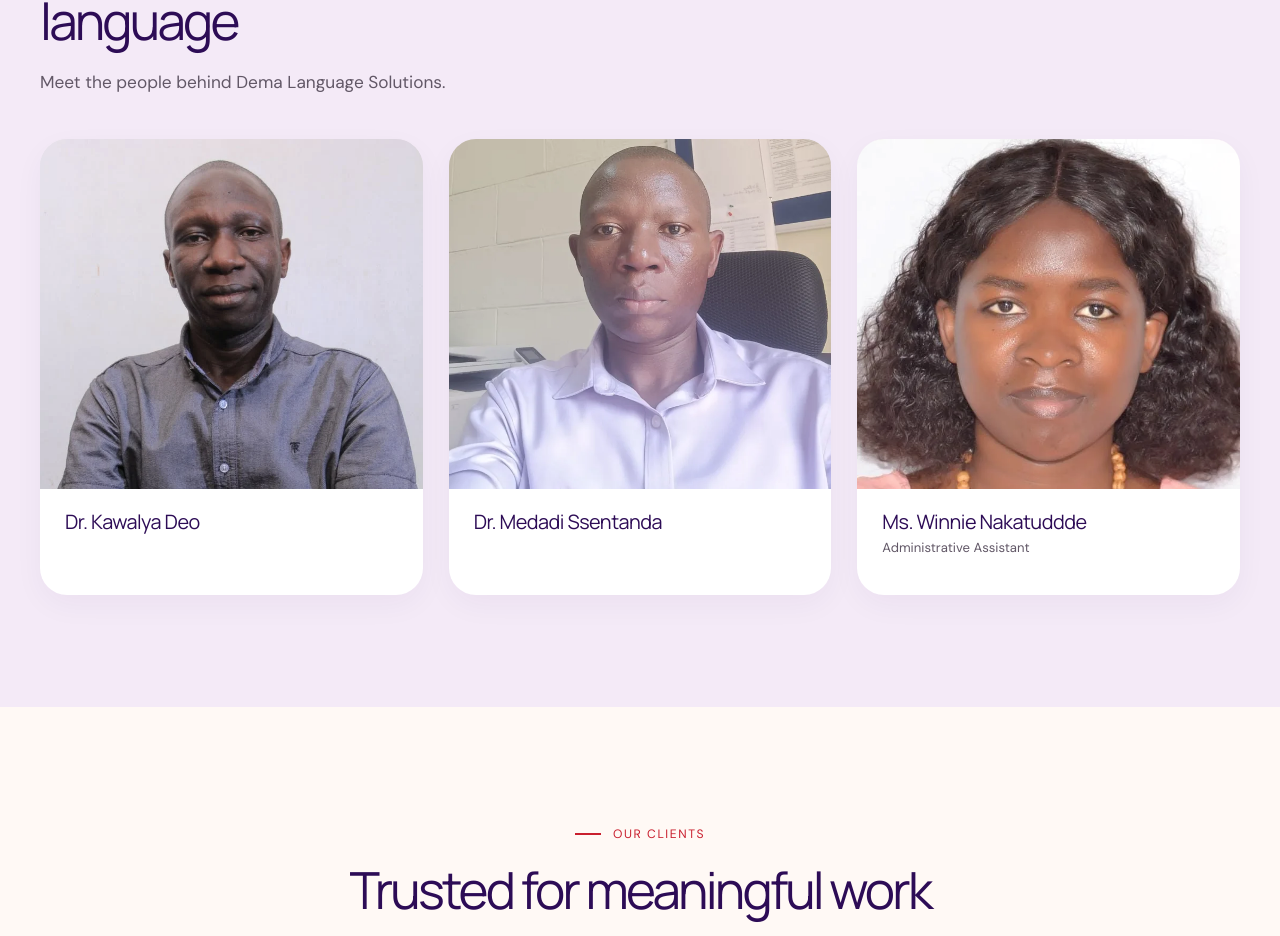
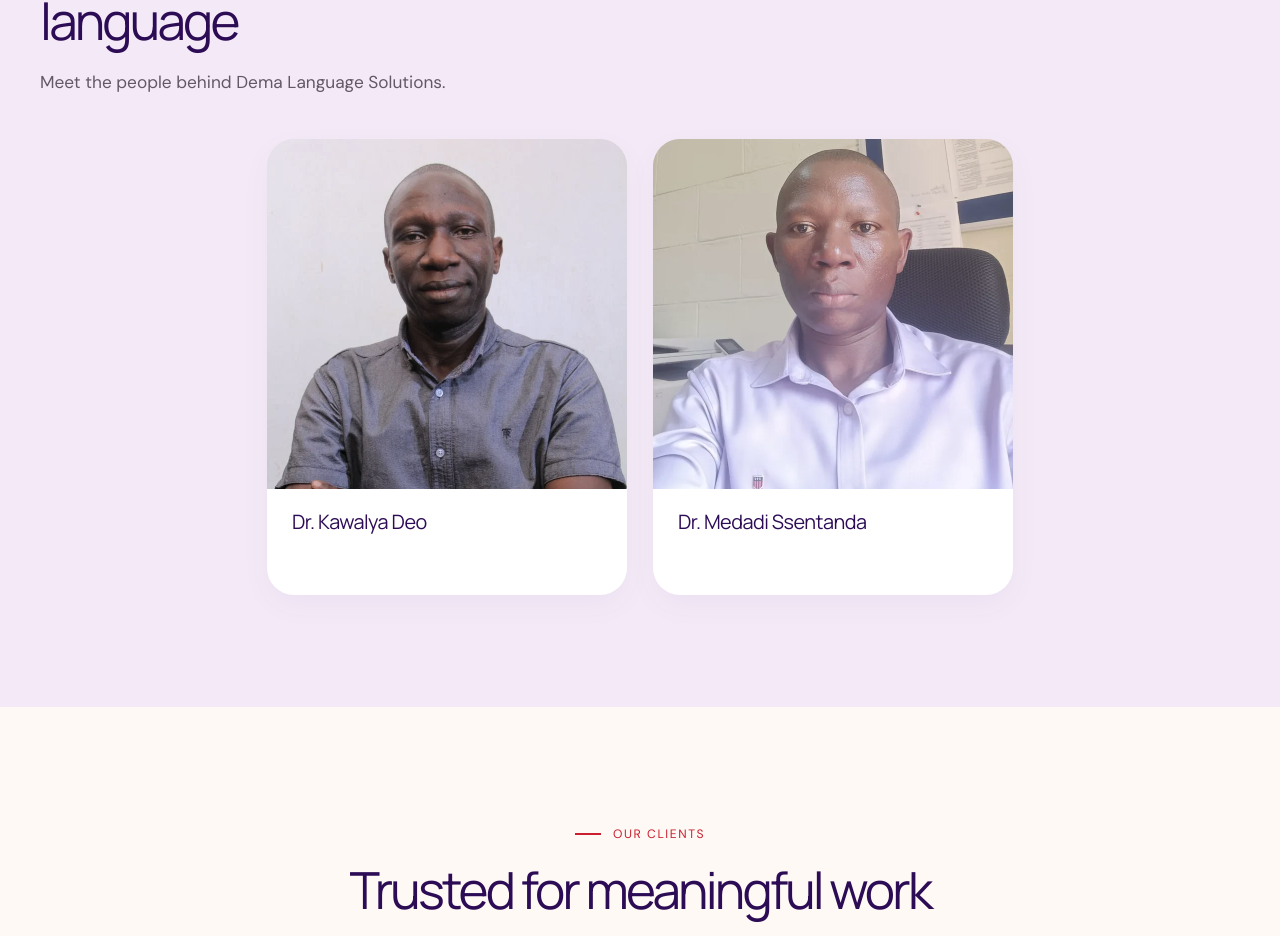
Before and after one commit to Solomantalgo/dema-2, a React (Vite) app: page / in a window 1280 px wide. Shown: the part 6139-7075 px from the top of the page. Built offline with nearby package versions, Linux system fonts and the light colour scheme.

Commit message:
Remove Ms. Winnie Nakatuddde from team

```diff
--- a/src/App.tsx
+++ b/src/App.tsx
@@ -79,8 +79,8 @@ function Approach() {
 }
 
 function Team() {
-  const members = [{ name: 'Dr. Kawalya Deo', image: 'kawalya', alt: 'Portrait of Dr. Kawalya Deo' }, { name: 'Dr. Medadi Ssentanda', image: 'medadi', alt: 'Portrait of Dr. Medadi Ssentanda' }, { name: 'Ms. Winnie Nakatuddde', image: 'winnie', alt: 'Portrait of Ms. Winnie Nakatuddde', role: 'Administrative Assistant' }]
-  return <section id="team" className="section team-section"><div className="container"><div className="team-heading"><SectionIntro eyebrow="Our team" title="People who know the power of language" copy="Meet the people behind Dema Language Solutions." /></div><div className="team-grid">{members.map(member => <article className="team-card" key={member.name}><div className="portrait"><Picture name={member.image} alt={member.alt} /></div><div className="team-card-body"><h3>{member.name}</h3>{member.role && <p>{member.role}</p>}</div></article>)}</div></div></section>
+  const members = [{ name: 'Dr. Kawalya Deo', image: 'kawalya', alt: 'Portrait of Dr. Kawalya Deo' }, { name: 'Dr. Medadi Ssentanda', image: 'medadi', alt: 'Portrait of Dr. Medadi Ssentanda' }]
+  return <section id="team" className="section team-section"><div className="container"><div className="team-heading"><SectionIntro eyebrow="Our team" title="People who know the power of language" copy="Meet the people behind Dema Language Solutions." /></div><div className="team-grid">{members.map(member => <article className="team-card" key={member.name}><div className="portrait"><Picture name={member.image} alt={member.alt} /></div><div className="team-card-body"><h3>{member.name}</h3></div></article>)}</div></div></section>
 }
 
 type Client = { name: string; logo?: string; sector?: string }
--- a/src/polish.css
+++ b/src/polish.css
@@ -228,3 +228,5 @@
   .directory-filters button { font-size: .68rem; }
   .approach-layout .step { grid-template-columns: 38px 37px minmax(0,1fr); gap: 10px; padding-right: 12px; }
 }
+
+@media (min-width: 781px) { .team-grid { grid-template-columns: repeat(2, minmax(0, 360px)); justify-content: center; } }
```
